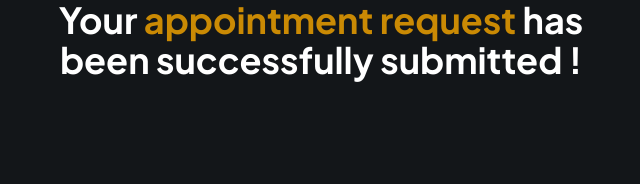
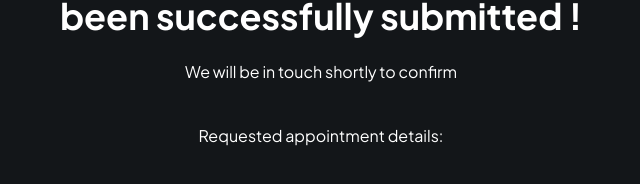
Before and after one commit to EricJoshua1/AroeCare-Patient-care-platform, a Next.js app: page /patients/1/new-appointment/success in a window 1280 px wide. Shown: the part 602-786 px from the top of the page, without its empty margins (319-959 px from the left). Built offline with nearby package versions, Linux system fonts and the light colour scheme.

Commit message:
Feat: add texts to page

```diff
--- a/app/patients/[userId]/new-appointment/success/page.tsx
+++ b/app/patients/[userId]/new-appointment/success/page.tsx
@@ -26,7 +26,13 @@ const success = () => {
             />
 
             <h2 className='header mb-6 max-w-[600px] text-center'>
-                Your <span className='text-yellow-600'>appointment request</span> has been successfully submitted !</h2>
+                Your <span className='text-yellow-600'>appointment request</span> has been successfully submitted !
+            </h2>
+            <p>We will be in touch shortly to confirm</p>
+        </section>
+
+        <section>
+            <p>Requested appointment details:</p>
         </section>
       </div>
     </div>
```
